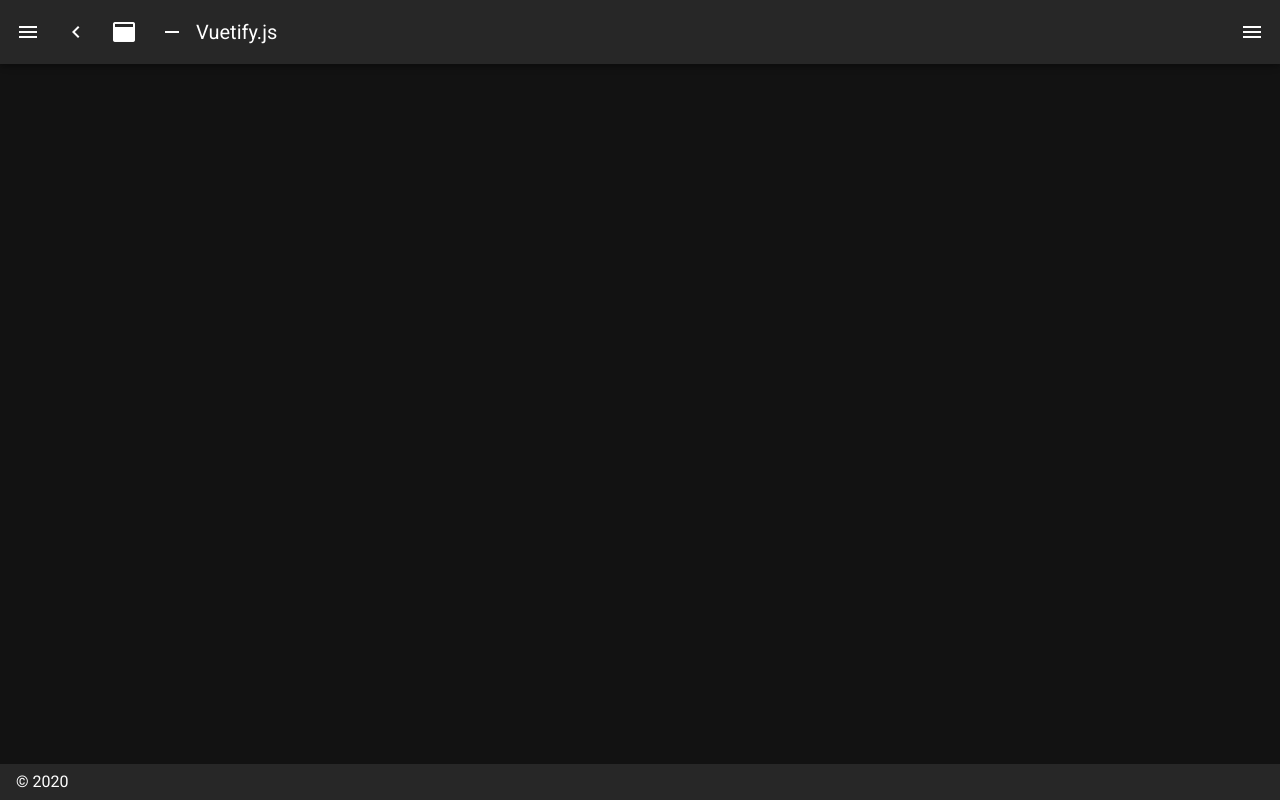
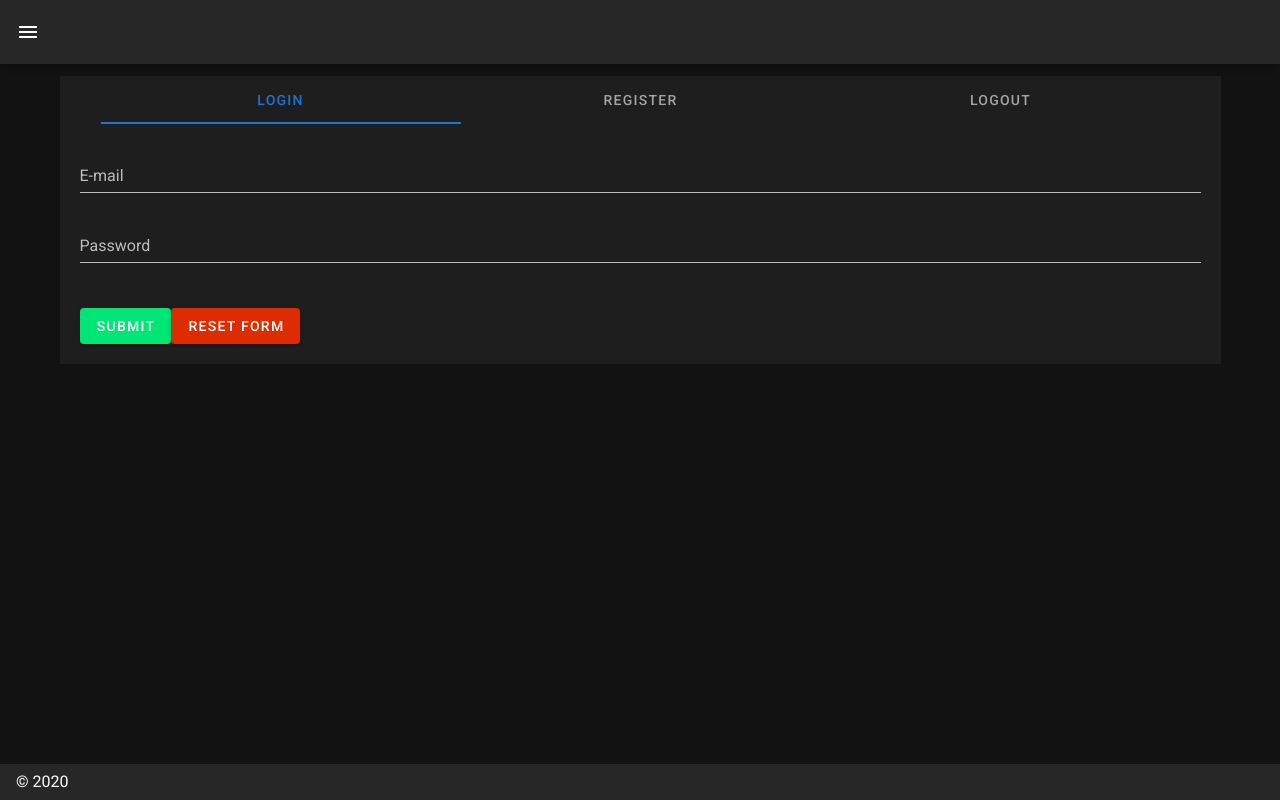
Before and after one commit to Project-Unknown-GH/unknown-front, a Nuxt app: page /login in a window 1280 px wide. Before the commit this address had no page. Built offline with nearby package versions, Linux system fonts and the light colour scheme.

Commit message:
:sparkles: Login/logout

```diff
--- a/layouts/default.vue
+++ b/layouts/default.vue
@@ -26,24 +26,6 @@
         </v-navigation-drawer>
         <v-app-bar :clipped-left="clipped" fixed app>
             <v-app-bar-nav-icon @click.stop="drawer = !drawer" />
-            <v-btn icon @click.stop="miniVariant = !miniVariant">
-                <v-icon
-                    >mdi-{{
-                        `chevron-${miniVariant ? "right" : "left"}`
-                    }}</v-icon
-                >
-            </v-btn>
-            <v-btn icon @click.stop="clipped = !clipped">
-                <v-icon>mdi-application</v-icon>
-            </v-btn>
-            <v-btn icon @click.stop="fixed = !fixed">
-                <v-icon>mdi-minus</v-icon>
-            </v-btn>
-            <v-toolbar-title v-text="title" />
-            <v-spacer />
-            <v-btn icon @click.stop="rightDrawer = !rightDrawer">
-                <v-icon>mdi-menu</v-icon>
-            </v-btn>
         </v-app-bar>
         <v-content>
             <v-container>
@@ -55,22 +37,9 @@
             :right="right"
             temporary
             fixed
-        >
-            <v-list>
-                <v-list-item @click.native="right = !right">
-                    <v-list-item-action>
-                        <v-icon light>
-                            mdi-repeat
-                        </v-icon>
-                    </v-list-item-action>
-                    <v-list-item-title
-                        >Switch drawer (click me)</v-list-item-title
-                    >
-                </v-list-item>
-            </v-list>
-        </v-navigation-drawer>
+        ></v-navigation-drawer>
         <v-footer :fixed="fixed" app>
-            <span>&copy; {{ new Date().getFullYear() }}</span>
+            <span>&#169; {{ new Date().getFullYear() }}</span>
         </v-footer>
     </v-app>
 </template>
@@ -90,8 +59,8 @@ export default {
                 },
                 {
                     icon: "mdi-chart-bubble",
-                    title: "Inspire",
-                    to: "/inspire"
+                    title: "Login",
+                    to: "/login"
                 }
             ],
             miniVariant: false,
--- a/pages/index.vue
+++ b/pages/index.vue
@@ -68,7 +68,7 @@
     </v-layout>
 </template>
 
-<script>
+<script lang="ts">
 import Logo from "~/components/Logo.vue";
 import VuetifyLogo from "~/components/VuetifyLogo.vue";
 
--- a/pages/inspire.vue
+++ /dev/null
@@ -1,15 +0,0 @@
-<template>
-    <v-layout>
-        <v-flex class="text-center">
-            <img src="/v.png" alt="Vuetify.js" class="mb-5" />
-            <blockquote class="blockquote">
-                &#8220;First, solve the problem. Then, write the code.&#8221;
-                <footer>
-                    <small>
-                        <em>&mdash;John Johnson</em>
-                    </small>
-                </footer>
-            </blockquote>
-        </v-flex>
-    </v-layout>
-</template>
--- /dev/null
+++ b/pages/login.vue
@@ -0,0 +1,120 @@
+<template>
+    <v-layout>
+        <v-tabs v-model="tab" fixed-tabs>
+            <v-tab>Login</v-tab>
+            <v-tab-item class="v-tab-item">
+                <v-form>
+                    <v-text-field
+                        v-model="email"
+                        :rules="emailRules"
+                        label="E-mail"
+                        required
+                    ></v-text-field>
+                    <v-text-field
+                        v-model="password"
+                        label="Password"
+                        required
+                    ></v-text-field>
+                    {{ email }} {{ password }}
+                </v-form>
+                <br />
+                <v-btn color="success" @click="login">Submit</v-btn>
+                <v-btn color="error" @click="resetForm">Reset form</v-btn>
+            </v-tab-item>
+            <v-tab>Register</v-tab>
+            <v-tab-item class="v-tab-item">
+                <v-form>
+                    <v-text-field
+                        v-model="username"
+                        label="Username"
+                        required
+                    ></v-text-field>
+                    <v-text-field
+                        v-model="email"
+                        :rules="emailRules"
+                        label="E-mail"
+                        required
+                    ></v-text-field>
+                    <v-text-field
+                        v-model="password"
+                        :rules="passwordRules"
+                        label="Password"
+                        required
+                    ></v-text-field>
+                    {{ email }} {{ password }}
+                </v-form>
+                <br />
+                <v-btn color="success">Submit</v-btn>
+                <v-btn color="error" @click="resetForm">Reset form</v-btn>
+            </v-tab-item>
+            <v-tab>Logout</v-tab>
+            <v-tab-item class="v-tab-item">
+                <v-btn large block color="error" @click="logout">Log out</v-btn>
+            </v-tab-item>
+        </v-tabs>
+        {{ status }}
+    </v-layout>
+</template>
+
+<script lang="ts">
+import Vue from "vue";
+
+export default Vue.extend({
+    data: () => ({
+        username: "",
+        email: "",
+        password: "",
+        status: "",
+        emailRules: [
+            (v: string) => !!v || "E-mail is required",
+            (v: string) => /.+@.+\..+/.test(v) || "E-mail must be valid"
+        ],
+        passwordRules: [
+            (v: string) => !!v || "Password is required",
+            (v: string) =>
+                /^.*(?=.{8,})(?=.*[a-zA-Z])(?=.*\d)(?=.*[^a-zA-Z0-9]).*$/.test(
+                    v
+                ) ||
+                "Password must contain 8 characters, and at least 1 number and special character"
+        ],
+        tab: null
+    }),
+    methods: {
+        async login() {
+            const resp = await fetch("http://localhost:7400/api/auth/login", {
+                method: "POST",
+                credentials: "include",
+                headers: {
+                    "Content-Type": "application/json"
+                },
+                body: JSON.stringify({
+                    email: this.email,
+                    password: this.password
+                })
+            });
+            this.status = await resp.json();
+        },
+        async logout() {
+            const resp = await fetch("http://localhost:7400/api/auth/logout", {
+                method: "GET",
+                credentials: "include",
+                headers: {
+                    "Content-Type": "application/json"
+                }
+            });
+            this.status = await resp.json();
+        },
+        resetForm() {
+            this.username = "";
+            this.email = "";
+            this.password = "";
+        }
+    }
+});
+</script>
+
+<style scoped>
+.v-tab-item {
+    padding: 20px;
+}
+</style>
```
